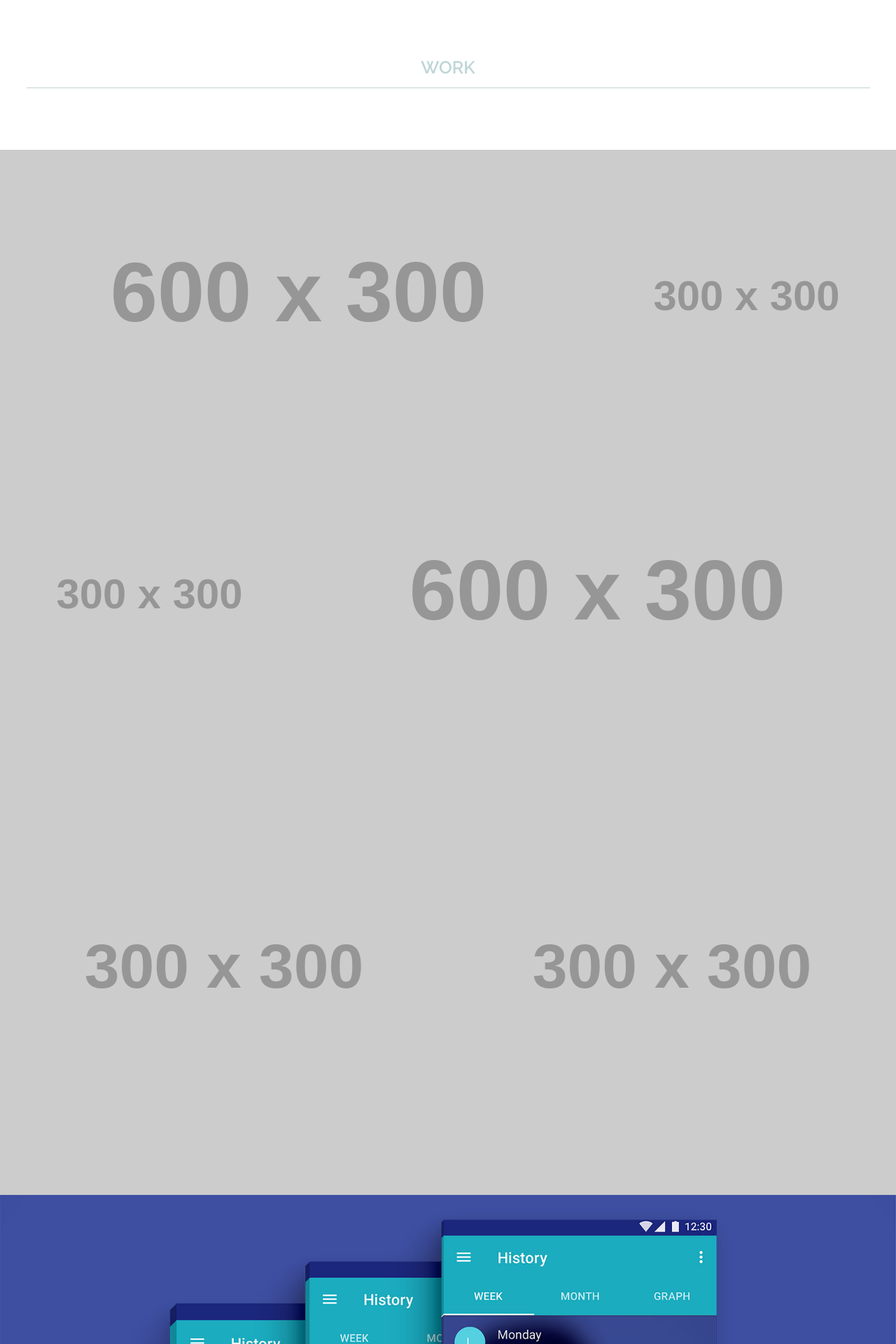
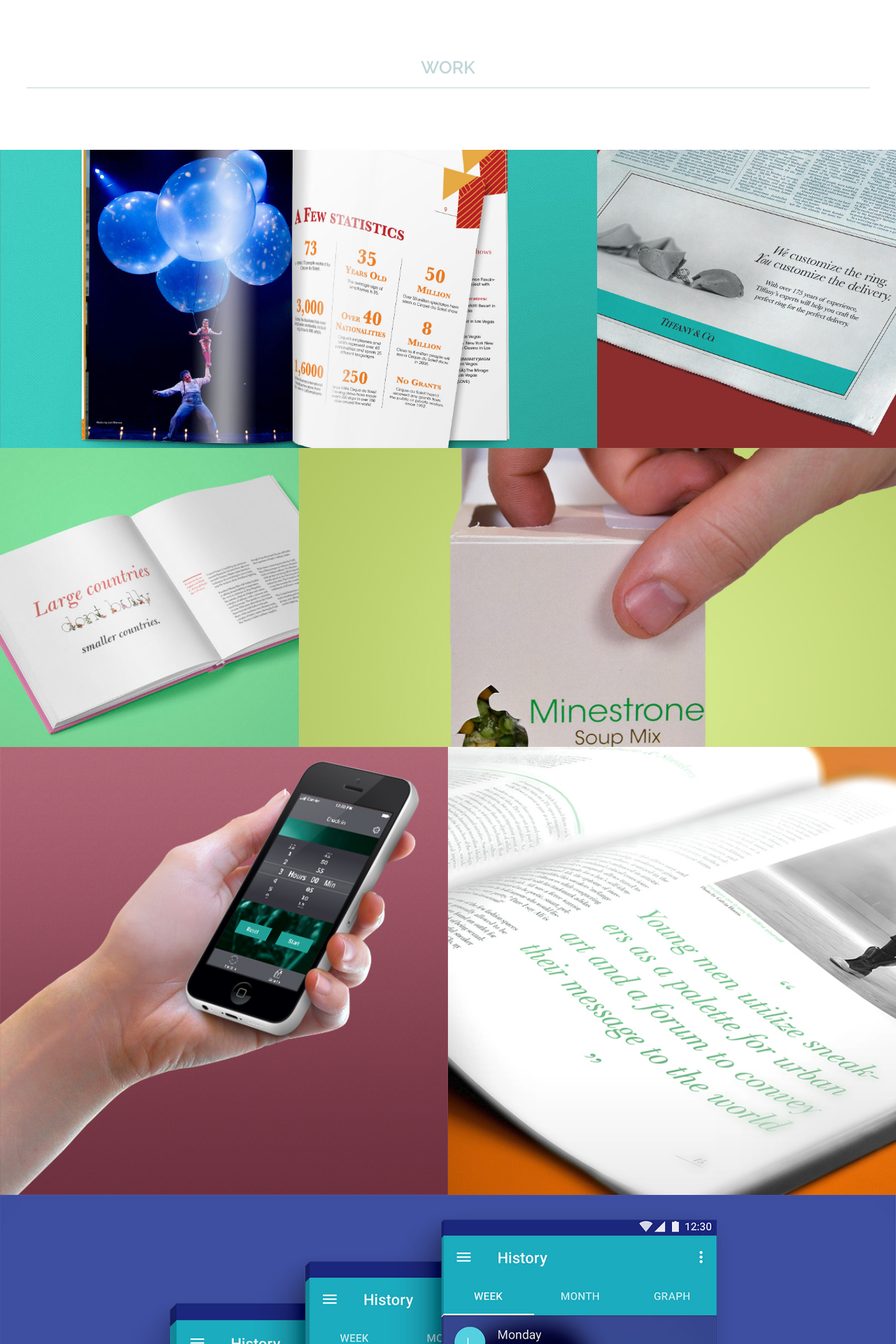
Before and after one commit to kaylinenright/portfolio-final, a Jekyll site: the page built from index.html, in a window 1280 px wide. Shown: the part 1325-3245 px from the top of the page at 70% size. Built offline with Jekyll 4.4.1, drawn with Linux system fonts in a browser that asks for light colours.

Commit message:
added page and images

```diff
--- a/index.html
+++ b/index.html
@@ -41,42 +41,42 @@ layout: default
 
             <div class="fade unit unit-xs-1 unit-s-1 unit-m-2-3 unit-l-2-3">
                 <a href="{{site.baseurl}}/portfolio-pages/case-one/">
-                    <img class="img-flex icons" src="http://placehold.it/600x300" alt="Annuel Report: Cirque du Soliel">
+                    <img class="img-flex icons" src="images/cover-cirque-2.jpg" alt="Annuel Report: Cirque du Soliel">
                 </a>
             </div>
 
 
             <div class="fade unit unit-xs-1 unit-s-1 unit-m-1-3 unit-l-1-3">
                 <a href="{{site.baseurl}}/portfolio-pages/case-two/">
-                    <img class="img-flex icons" src="http://placehold.it/300x300" alt="Marketing Campaign: Tiffany & Co.">
+                    <img class="img-flex icons" src="images/cover-tiffany.jpg" alt="Marketing Campaign: Tiffany & Co.">
                 </a>
             </div>
 
 
             <div class="fade unit unit-xs-1 unit-s-1 unit-m-1-3 unit-l-1-3">
                 <a href="{{site.baseurl}}/portfolio-pages/case-three/">
-                    <img class="img-flex icons" src="http://placehold.it/300x300" alt="Handmade Typography Book">
+                    <img class="img-flex icons" src="images/cover-type.jpg" alt="Handmade Typography Book">
                 </a>
             </div>
 
 
             <div class="fade unit unit-xs-1 unit-s-1 unit-m-2-3 unit-l-2-3">
                 <a href="{{site.baseurl}}/portfolio-pages/case-four/">
-                    <img class="img-flex icons" src="http://placehold.it/600x300" alt="Package Redesign">
+                    <img class="img-flex icons" src="images/cover-soup.jpg" alt="Package Redesign">
                 </a>
             </div>
 
 
             <div class="fade unit unit-xs-1 unit-s-1 unit-m-1-2 unit-l-1-2">
                 <a href="{{site.baseurl}}/portfolio-pages/case-five/">
-                    <img class="img-flex icons" src="http://placehold.it/300x300" alt="UI/UX: Bar Buddy">
+                    <img class="img-flex icons" src="images/cover-bar-buddy.jpg" alt="UI/UX: Bar Buddy">
                 </a>
             </div>
 
 
             <div class="fade unit unit-xs-1 unit-s-1 unit-m-1-2 unit-l-1-2">
                 <a href="{{site.baseurl}}/portfolio-pages/case-six/">
-                    <img class="img-flex icons" src="http://placehold.it/300x300" alt="Magazine Layout">
+                    <img class="img-flex icons" src="images/COVER-MAGAZINE.jpg" alt="Magazine Layout">
                 </a>
             </div>
 
```
Also changed, not shown: images/COVER-MAGAZINE.jpg (added), images/cover-bar-buddy.jpg (added), images/cover-cirque-2.jpg (added), images/cover-cirque.jpg (added), images/cover-soup.jpg (added), images/cover-tiffany.jpg (added), images/cover-type.jpg (added), 1 other file.
